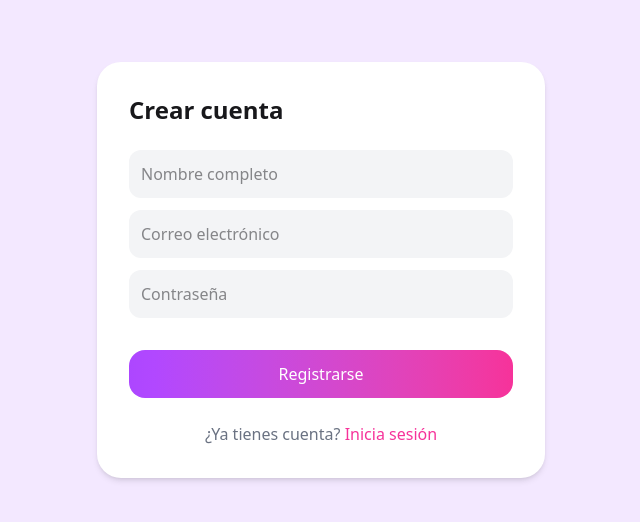
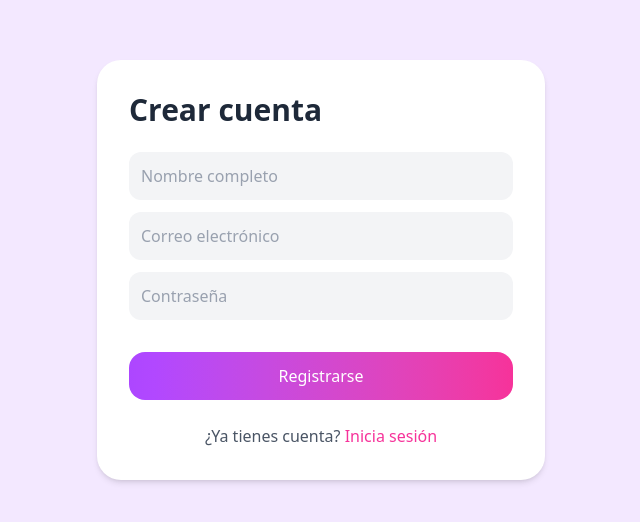
Before and after one commit to Desarrollo-de-Entornos-Digitales/taller-next-corte-3-y-4-team, a Next.js app: page /register in a window 1280 px wide. Shown: the part 130-652 px from the top of the page, without its empty margins (319-959 px from the left). Built offline with nearby package versions, Linux system fonts and the light colour scheme; no server answers.

Commit message:
feat(auth): complete authentication flow (login, register, logout, protected routes)

```diff
--- a/src/app/(public)/register/page.tsx
+++ b/src/app/(public)/register/page.tsx
@@ -30,40 +30,43 @@ export default function Register() {
     return (
         <div className="min-h-screen bg-purple-100 flex items-center justify-center p-4">
             <div className="bg-white rounded-3xl shadow-md p-8 w-full max-w-md">
-                <h2 className="text-2xl font-bold mb-6">Crear cuenta</h2>
+                <h2 className="text-3xl font-bold mb-6 text-gray-800">Crear cuenta</h2>
                 <form ref={formRef} onSubmit={handleSubmit}>
                     <input
                         name="name"
                         type="text"
                         placeholder="Nombre completo"
-                        className="w-full p-3 rounded-xl bg-gray-100 outline-none mb-3"
+                        className="w-full p-3 rounded-xl bg-gray-100 outline-none mb-3 text-gray-800 placeholder-gray-400 focus:ring-2 focus:ring-purple-400 transition-all"
                         required
                     />
                     <input
                         name="email"
                         type="email"
                         placeholder="Correo electrónico"
-                        className="w-full p-3 rounded-xl bg-gray-100 outline-none mb-3"
+                        className="w-full p-3 rounded-xl bg-gray-100 outline-none mb-3 text-gray-800 placeholder-gray-400 focus:ring-2 focus:ring-purple-400 transition-all"
                         required
                     />
                     <input
                         name="password"
                         type="password"
                         placeholder="Contraseña"
-                        className="w-full p-3 rounded-xl bg-gray-100 outline-none mb-2"
+                        className="w-full p-3 rounded-xl bg-gray-100 outline-none mb-2 text-gray-800 placeholder-gray-400 focus:ring-2 focus:ring-purple-400 transition-all"
                         required
                     />
                     <button
                         type="submit"
-                        className="w-full mt-6 py-3 rounded-2xl font-medium bg-gradient-to-r from-purple-500 to-pink-500 text-white"
+                        className="w-full mt-6 py-3 rounded-2xl font-medium bg-gradient-to-r from-purple-500 to-pink-500 text-white hover:opacity-90 transition-opacity"
                     >
                         Registrarse
                     </button>
                 </form>
                 <div className="text-center mt-6">
-                    <p className="text-gray-500">
+                    <p className="text-gray-600">
                         ¿Ya tienes cuenta?{' '}
-                        <span className="text-pink-500 cursor-pointer" onClick={() => router.push('/login')}>
+                        <span
+                            className="text-pink-500 cursor-pointer hover:text-pink-600 transition-colors font-medium"
+                            onClick={() => router.push('/login')}
+                        >
                             Inicia sesión
                         </span>
                     </p>
```
